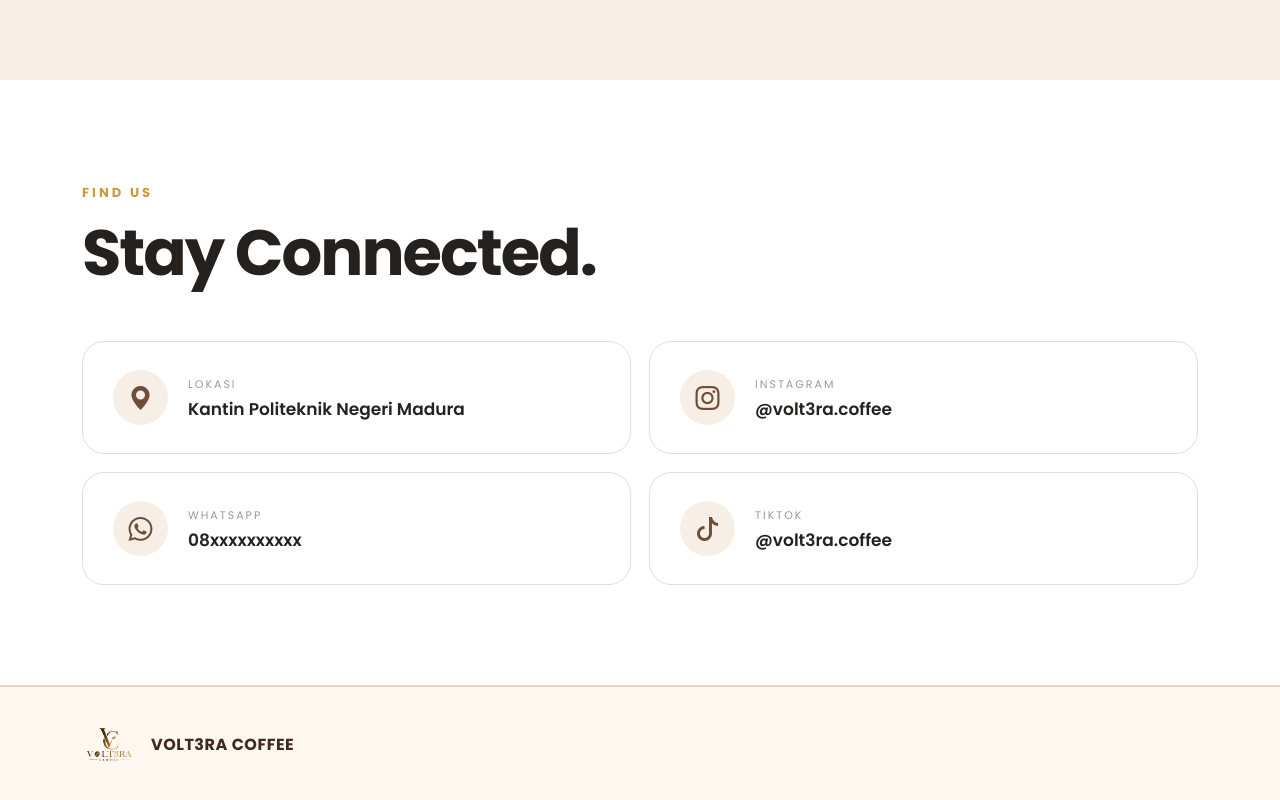
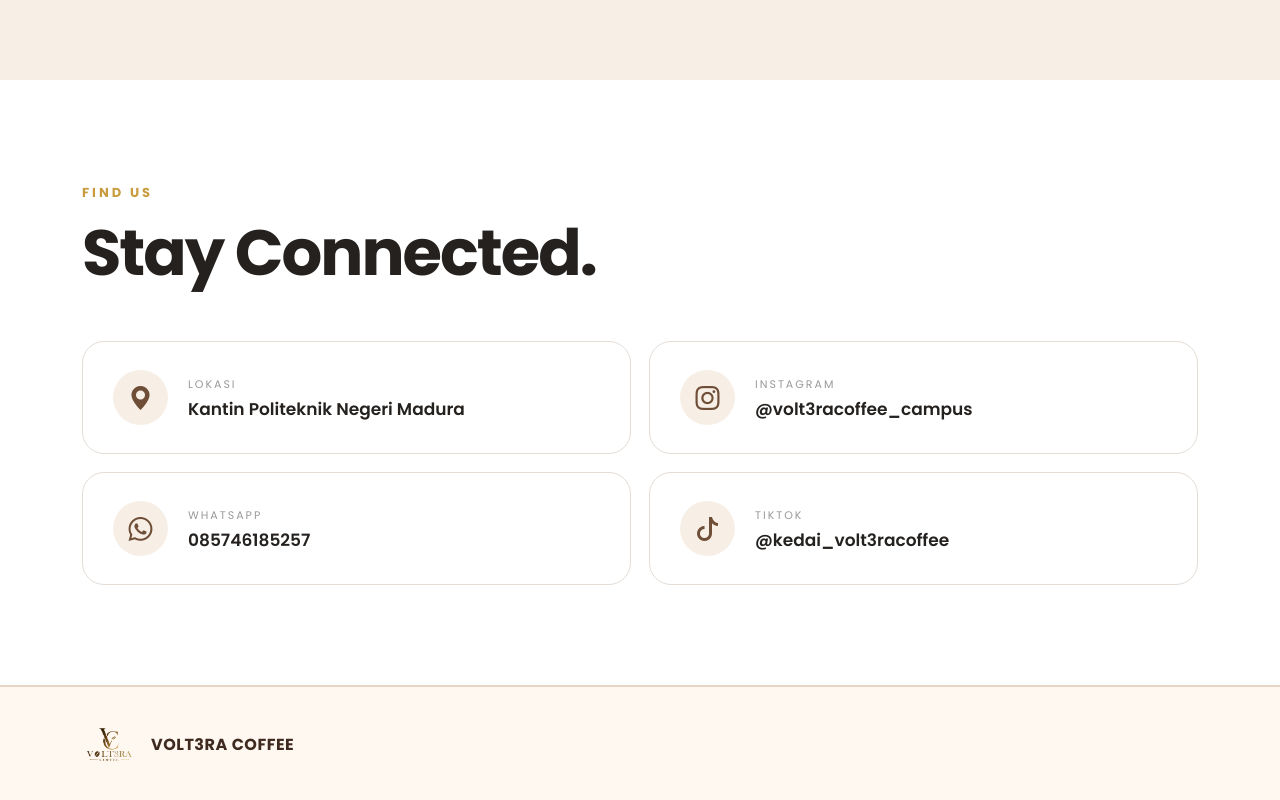
Before and after one commit to Nazzar19/volt3ra-menu, a website built with Vite: page index.html in a window 1280 px wide. Shown: the part 2442-3242 px from the top of the page. Built offline with nearby package versions, Linux system fonts and the light colour scheme.

```diff
--- a/index.html
+++ b/index.html
@@ -358,7 +358,7 @@
                         <span>Instagram</span>
 
                         <h3>
-                            @volt3ra.coffee
+                            @volt3racoffee_campus
                         </h3>
 
                     </div>
@@ -378,7 +378,7 @@
                         <span>WhatsApp</span>
 
                         <h3>
-                            08xxxxxxxxxx
+                            085746185257
                         </h3>
 
                     </div>
@@ -398,7 +398,7 @@
                         <span>TikTok</span>
 
                         <h3>
-                            @volt3ra.coffee
+                            @kedai_volt3racoffee
                         </h3>
 
                     </div>
```
